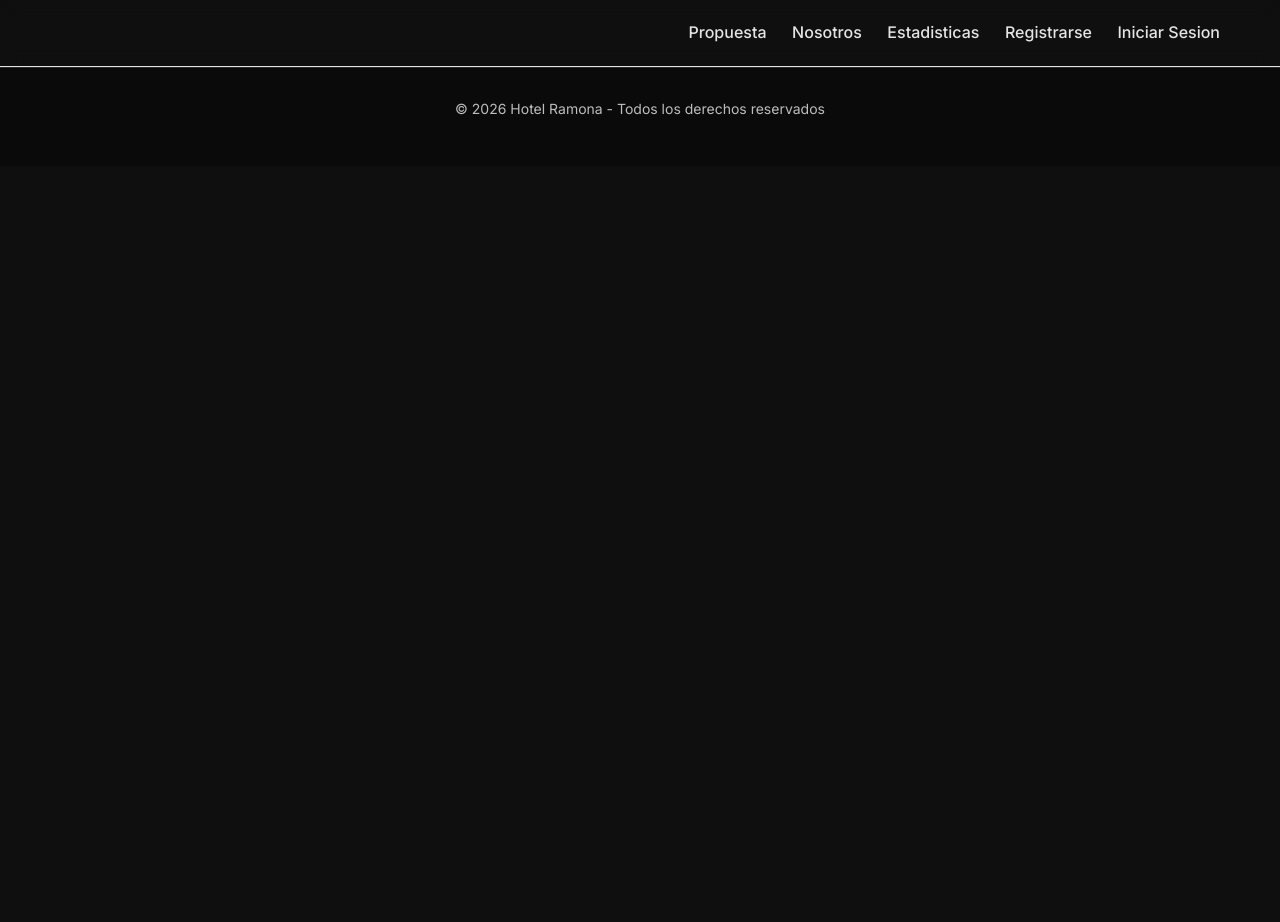
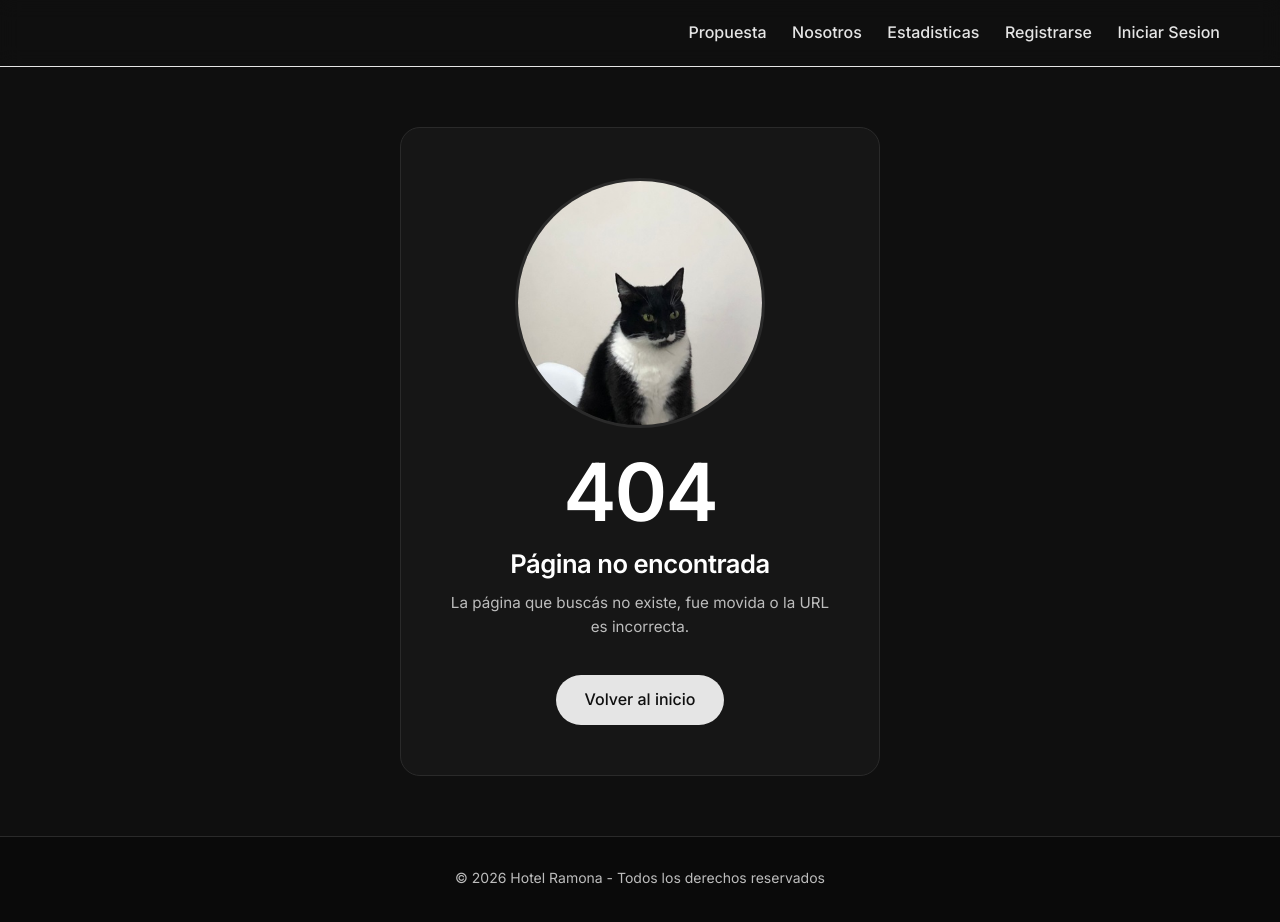
Before and after one commit to Abp-Programacion-Team-Ramona/abp_programacion_2_hotel, an Angular app in the folder frontend/: page / in a window 1280 px wide. Shown: the top 922 px of the page. Before the commit the page ends 800 px from the top, so only its background shows below. Built offline with nearby package versions, Linux system fonts and the light colour scheme.

Commit message:
Se agrega el componente not-found, error 404

```diff
--- a/frontend/src/app/app.routes.ts
+++ b/frontend/src/app/app.routes.ts
@@ -1,8 +1,10 @@
 import { Routes } from '@angular/router';
 import { AboutUsComponent } from './pages/about-us/about-us.component';
 import { AdminDashboard } from './pages/admin-dashboard/admin-dashboard';
+import { NotFound } from './pages/not-found/not-found';
 
 export const routes: Routes = [
     { path: 'about-us', component: AboutUsComponent },
     { path: 'admin-dashboard', component: AdminDashboard },
+    { path: '**', component: NotFound }, // siempre al final
 ];
--- /dev/null
+++ b/frontend/src/app/pages/not-found/not-found.css
@@ -0,0 +1,75 @@
+.not-found-page {
+    min-height: calc(100vh - 160px);
+    display: flex;
+    align-items: center;
+    justify-content: center;
+    padding: 60px 20px;
+}
+
+.not-found-card {
+    background-color: #161616;
+    border: 1px solid #2a2a2a;
+    border-radius: 20px;
+    padding: 50px 40px;
+    text-align: center;
+    max-width: 480px;
+    width: 100%;
+}
+
+.not-found-image {
+    width: 250px;
+    height: 250px;
+    object-fit: cover;
+    border-radius: 50%;
+    border: 3px solid #2a2a2a;
+    margin-bottom: 24px;
+}
+
+.not-found-code {
+    display: block;
+    font-size: clamp(3rem, 8vw, 5rem);
+    font-weight: 600;
+    letter-spacing: -2px;
+    line-height: 1;
+    color: #ffffff;
+    margin-bottom: 20px;
+}
+
+.not-found-card h1 {
+    font-size: clamp(1.3rem, 4vw, 1.6rem);
+    font-weight: 600;
+    margin-bottom: 16px;
+    letter-spacing: -0.5px;
+}
+
+.not-found-card p {
+    color: #bdbdbd;
+    font-size: 0.95rem;
+    margin-bottom: 36px;
+}
+
+.btn-home {
+    display: inline-block;
+    background-color: #e5e5e5;
+    color: #0f0f0f;
+    text-decoration: none;
+    font-weight: 500;
+    padding: 12px 28px;
+    border-radius: 999px;
+    transition: 0.2s ease;
+}
+
+.btn-home:hover {
+    background-color: #ffffff;
+}
+
+@media (max-width: 400px) {
+    .not-found-card {
+        padding: 40px 24px;
+    }
+
+    .not-found-image {
+        width: 110px;
+        height: 110px;
+    }
+}
--- /dev/null
+++ b/frontend/src/app/pages/not-found/not-found.html
@@ -0,0 +1,9 @@
+<div class="not-found-page">
+  <div class="not-found-card">
+    <img src="assets/images/not-found/404_ramona.jpg" alt="imagen ramona del error 404" class="not-found-image" />
+    <span class="not-found-code">404</span>
+    <h1>Página no encontrada</h1>
+    <p>La página que buscás no existe, fue movida o la URL es incorrecta.</p>
+    <a routerLink="/" class="btn-home">Volver al inicio</a>
+  </div>
+</div>
```
Also changed, not shown: frontend/src/app/pages/not-found/not-found.ts (added, +11 -0 lines), frontend/public/assets/images/not-found/404_ramona.jpg (added), 1 other file (tests, documents, lock files or other folders).
